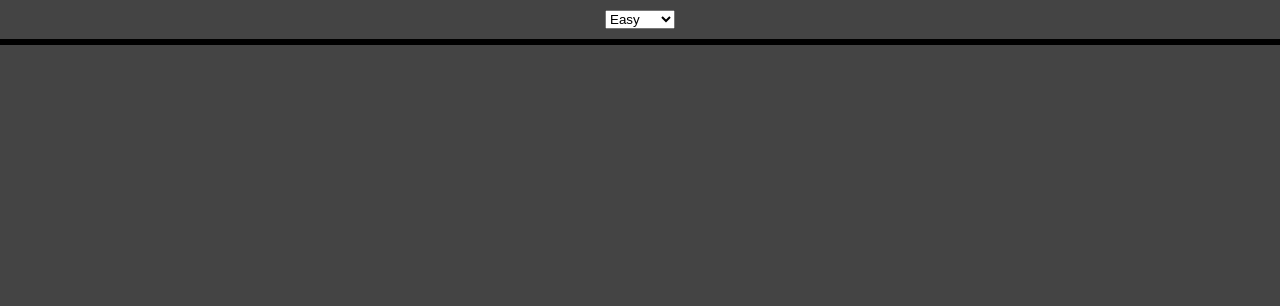
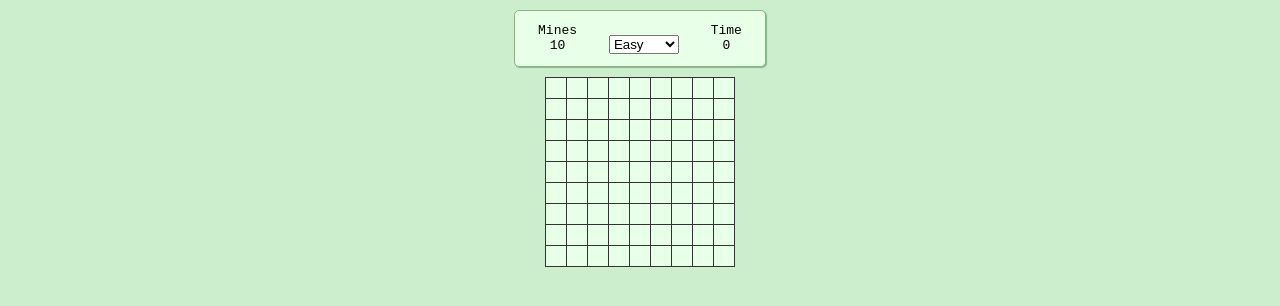
Before and after one commit to mjgwood/minesweeper, a plain HTML site: page index.html in a window 1280 px wide. Drawn offline with Linux system fonts and the light colour scheme.

Commit message:
add table and app layout

```diff
--- /dev/null
+++ b/css/styles.scss
@@ -0,0 +1,93 @@
+/*IMPORTS*/
+
+@import url(https://fonts.googleapis.com/css?family=Lobster+Two:400,400italic);
+
+/*CSS RESET*/
+
+html, body, div, span, applet, object, iframe,
+h1, h2, h3, h4, h5, h6, p, blockquote, pre,
+a, abbr, acronym, address, big, cite, code,
+del, dfn, em, img, ins, kbd, q, s, samp,
+small, strike, strong, sub, sup, tt, var,
+b, u, i, center,
+dl, dt, dd, ol, ul, li,
+fieldset, form, label, legend,
+table, caption, tbody, tfoot, thead, tr, th, td,
+article, aside, canvas, details, embed,
+figure, figcaption, footer, header, hgroup,
+menu, nav, output, ruby, section, summary,
+time, mark, audio, video {
+  margin: 0;
+  padding: 0;
+  border: 0;
+  font-size: 100%;
+  font: inherit;
+  vertical-align: baseline;
+}
+
+/*GLOBAL*/
+
+body {
+  font-family: monospace;
+  background: #CCEECC;
+}
+
+/*CONTAINER*/
+
+#container {
+  margin-top: 10px;
+  text-align: center;
+
+  /*Settings*/
+
+  #settings {
+    margin-left: auto;
+    margin-right: auto;
+    width: 250px;
+    border: 1px solid #89b489;
+    border-radius: 5px;
+    background-color: #e8ffe8;
+    box-shadow: 1px 1px 1px #89b489;
+
+    #mines,
+    #settings-form,
+    #timer {
+      display: inline-block;
+      padding: 12px;
+    }
+
+  }
+
+  /*Grid*/
+
+  #grid {
+    margin-top: 10px;
+    margin-left: auto;
+    margin-right: auto;
+    border-spacing: 0;
+    border-collapse: collapse;
+    &:hover {
+      cursor: pointer;
+    }
+
+    tbody {
+
+      tr {
+
+        td {
+          width: 20px;
+          height: 20px;
+          border: solid 1px #333333;
+          background-color: #e8ffe8;
+          &:hover {
+            background-color: #e8ffe8;
+          }
+
+          .mine {
+            background-color: #FF2222;
+          }
+        }
+      }
+    }
+  }
+}
--- a/index.html
+++ b/index.html
@@ -3,13 +3,17 @@
   <head>
     <meta charset="utf-8">
     <title>Minesweeper</title>
-    <link href="styles.css" rel="stylesheet" />
+    <link href="css/styles.css" rel="stylesheet" />
     <script src="js/jquery-1.12.3.min.js"></script>
     <script src="js/minesweeper.js"></script>
   </head>
   <body>
     <div id="container">
-      <div id="settings-container">
+      <div id="settings">
+        <div id="mines">
+          <p>Mines</p>
+          <p id="mines-left">10</p>
+        </div>
         <form id="settings-form">
           <select>
             <option value="Easy">Easy</option>
@@ -17,8 +21,16 @@
             <option value="Hard">Hard</option>
           </select>
         </form>
+        <div id="timer">
+          <p>Time</p>
+          <p id="time">0</p>
+        </div>
       </div>
-      <div id="grid">
+      <div id="grid-container">
+        <table id="grid">
+          <tbody>
+          </tbody>
+        </table>
       </div>
     </div>
   </body>
--- a/js/minesweeper.js
+++ b/js/minesweeper.js
@@ -1,11 +1,58 @@
 var minesweeper = (function() {
+  var squares = [],
+      mines = [];
 
-  createGrid: function() {
+  // Grid module
+  var grid = {
 
-  }
+    // Create grid according to numRows x numCols and fill squares array
+    createGrid: function() {
+      var numRows = 9,
+          numCols = 9,
+          toAdd = "";
+
+      for ( var i = 0; i < numRows; i++ ) {
+        toAdd += "<tr>";
+
+        for ( var j = 0; j < numCols; j++ ) {
+          squares.push( [i,j] );
+          toAdd += "<td id=" + (i * numRows + j) + "></td>";
+        }
+
+        toAdd += "</tr>";
+      }
+
+      $("tbody").empty().append(toAdd);
+      // loadMines();
+      // displayTimer();
+    },
+
+    loadMines: function() {
+      for ( var i = 0; i < 9; i ++ ) {
+        col = Math.floor(Math.random() * (9 + 1));
+        row = Math.floor(Math.random() * (9 + 1));
+        mines.push([col,row]);
+      }
+
+      displayMines();
+    },
+
+    displayMines: function() {
+
+    },
+
+    // Take x & y values of a square and return square id
+    findSquareId: function(i,j) {
+
+    }
+  };
+
+  return {
+    grid: grid
+  };
 
 })();
 
 $(document).ready( function() {
-
+  minesweeper.grid.createGrid();
 });
```
Also changed, not shown: css/styles.css (added), styles.css (deleted), 1 other file.
